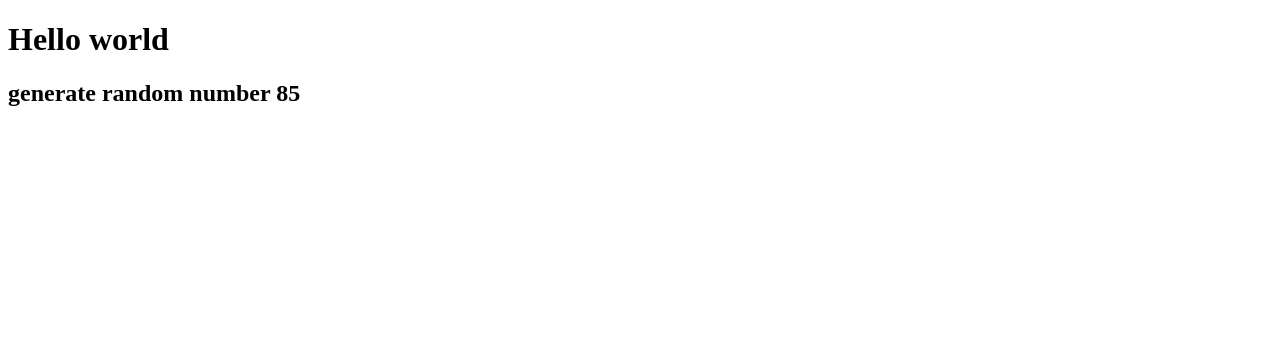
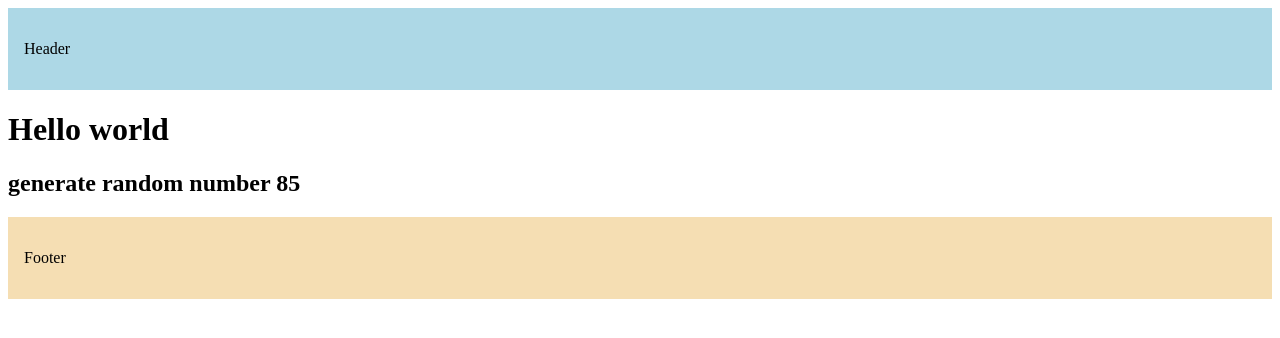
Before and after one commit to Ashokpal24/NextJs-learning, a Next.js app: page / in a window 1280 px wide. Shown: the top 338 px of the page. Built offline with nearby package versions, Linux system fonts and the light colour scheme.

Commit message:
implemented metadat, not-found, layouts, nested-layouts.

```diff
--- a/src/app/about/page.tsx
+++ b/src/app/about/page.tsx
@@ -1,3 +1,7 @@
+export const metadata = {
+    title: "About Page"
+}
+
 export default function About() {
     return (
         <h1>About Page</h1>
--- a/src/app/layout.tsx
+++ b/src/app/layout.tsx
@@ -10,7 +10,22 @@ export default function RootLayout({
 }) {
   return (
     <html lang="en">
-      <body>{children}</body>
-    </html>
+      <body>
+        <header style={{
+          backgroundColor: "lightblue",
+          padding: "1rem"
+        }}>
+          <p>Header</p>
+        </header>
+        {children}
+        <footer style={{
+          backgroundColor: "wheat",
+          padding: "1rem"
+        }}>
+          <p>Footer</p>
+        </footer>
+      </body>
+
+    </html >
   )
 }
--- /dev/null
+++ b/src/app/not-found.tsx
@@ -0,0 +1,5 @@
+export default function NotFound() {
+    return (
+        <h1>The page is not available</h1>
+    )
+}
--- a/src/app/products/[productid]/reviews/[reviewid]/page.tsx
+++ b/src/app/products/[productid]/reviews/[reviewid]/page.tsx
@@ -1,9 +1,12 @@
+import { notFound } from "next/navigation"
+
 export default function ProductDetails({ params }: {
     params: {
         productid: string
         reviewid: string
     }
 }) {
+    if (parseInt(params.reviewid) > 100) notFound()
     return (
         <>
             <h1>Review {params.reviewid} of product {params.productid}</h1>
```
Also changed, not shown: src/app/(auth)/(with-auth-layout)/layout.tsx (added, +12 -0 lines), src/app/about/layout.tsx (added, +12 -0 lines), src/app/products/[productid]/page.tsx (+14 -2 lines), src/app/(auth)/(with-auth-layout)/login/page.tsx (renamed from src/app/(auth)/login/page.tsx), src/app/(auth)/(with-auth-layout)/register/page.tsx (renamed from src/app/(auth)/register/page.tsx).
